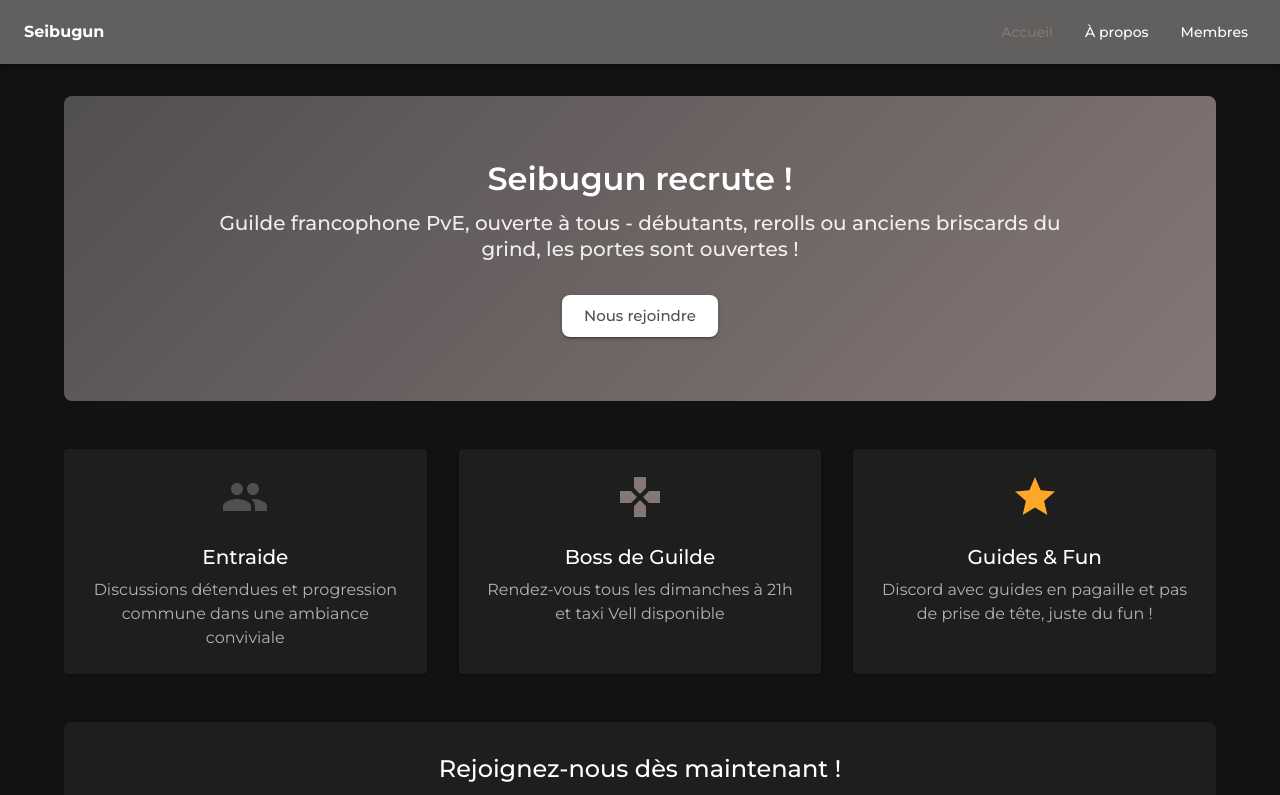
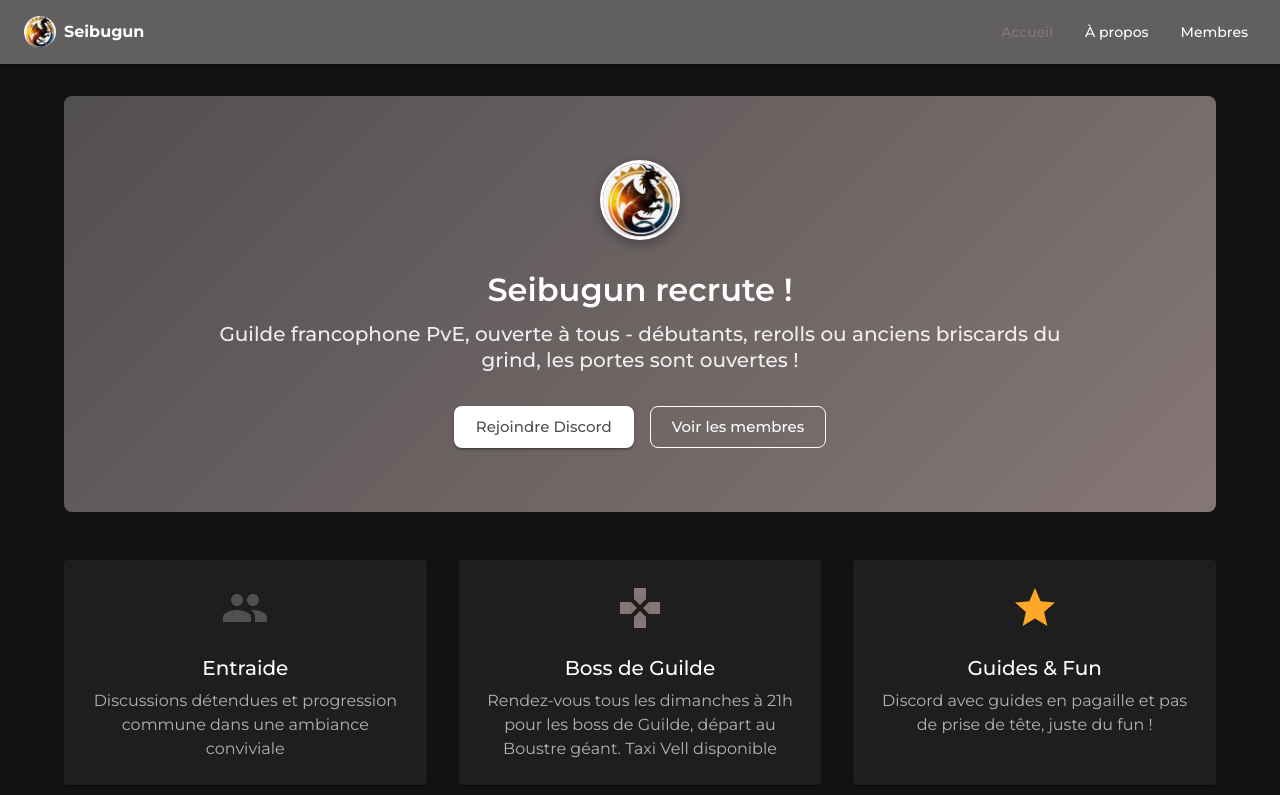
Before and after one commit to DrTulipe/Seibugun, a React (Vite) app: page / in a window 1280 px wide. Shown: the top 795 px of the page. Built offline with nearby package versions, Linux system fonts and the light colour scheme.

Commit message:
fix publish

```diff
--- a/index.html
+++ b/index.html
@@ -3,7 +3,7 @@
 
 <head>
   <meta charset="UTF-8" />
-  <link rel="icon" type="image/svg+xml" href="/vite.svg" />
+  <link rel="icon" type="image/jpeg" href="/seibugun_ico.jpg" />
   <meta name="viewport" content="width=device-width, initial-scale=1.0" />
   <title>Seibugun - Guilde BDO</title>
   <meta name="description" content="Site officiel de la guilde Seibugun - Black Desert Online" />
--- a/src/App.tsx
+++ b/src/App.tsx
@@ -10,7 +10,7 @@ function App() {
   return (
     <div className="App">
       <Navbar />
-      <Container maxWidth="lg" sx={{ minHeight: 'calc(100vh - 140px)', py: 4 }}>
+      <Container maxWidth="lg" sx={{ minHeight: 'calc(100vh - 140px)', py: 4, pt: { xs: 10, sm: 12 } }}>
         <Routes>
           <Route path="/" element={<Home />} />
           <Route path="/about" element={<About />} />
--- a/src/components/Navbar.tsx
+++ b/src/components/Navbar.tsx
@@ -60,21 +60,40 @@ const Navbar: React.FC = () => {
 
   return (
     <>
-      <AppBar position="static">
+      <AppBar position="fixed">
         <Toolbar>
-          <Typography
-            variant="h6"
+          <Box
             component={Link}
             to="/"
             sx={{
               flexGrow: 1,
               textDecoration: 'none',
               color: 'inherit',
-              fontWeight: 'bold',
+              display: 'flex',
+              alignItems: 'center',
+              gap: 1,
             }}
           >
-            Seibugun
-          </Typography>
+            <Box
+              component="img"
+              src="/seibugun_ico.jpg"
+              alt="Seibugun Logo"
+              sx={{
+                height: 32,
+                width: 32,
+                borderRadius: '50%',
+                objectFit: 'cover',
+              }}
+            />
+            <Typography
+              variant="h6"
+              sx={{
+                fontWeight: 'bold',
+              }}
+            >
+              Seibugun
+            </Typography>
+          </Box>
 
           {isMobile ? (
             <IconButton
--- a/src/pages/Home.tsx
+++ b/src/pages/Home.tsx
@@ -7,8 +7,10 @@ import {
   CardContent,
   Grid,
   Container,
+  Stack,
 } from '@mui/material'
 import { Group as GroupIcon, Games as GamesIcon, Star as StarIcon } from '@mui/icons-material'
+import { Link } from 'react-router-dom'
 
 const Home: React.FC = () => {
   return (
@@ -25,15 +27,33 @@ const Home: React.FC = () => {
         }}
       >
         <Container maxWidth="md">
+          <Box
+            component="img"
+            src="/seibugun_ico.jpg"
+            alt="Seibugun Logo"
+            sx={{
+              height: 80,
+              width: 80,
+              borderRadius: '50%',
+              objectFit: 'cover',
+              mb: 3,
+              border: '3px solid white',
+              boxShadow: '0 4px 12px rgba(0,0,0,0.3)',
+            }}
+          />
           <Typography variant="h2" component="h1" gutterBottom>
             Seibugun recrute !
           </Typography>
           <Typography variant="h5" component="p" sx={{ mb: 4, opacity: 0.9 }}>
             Guilde francophone PvE, ouverte à tous - débutants, rerolls ou anciens briscards du grind, les portes sont ouvertes !
           </Typography>
+          <Stack direction={{ xs: 'column', sm: 'row' }} spacing={2} justifyContent="center">
             <Button
               variant="contained"
               size="large"
+              href="https://discord.gg/xejvGDwczy"
+              target="_blank"
+              rel="noopener noreferrer"
               sx={{
                 backgroundColor: 'white',
                 color: 'primary.main',
@@ -42,8 +62,25 @@ const Home: React.FC = () => {
                 },
               }}
             >
-            Nous rejoindre
+              Rejoindre Discord
             </Button>
+            <Button
+              variant="outlined"
+              size="large"
+              component={Link}
+              to="/members"
+              sx={{
+                borderColor: 'white',
+                color: 'white',
+                '&:hover': {
+                  borderColor: 'white',
+                  backgroundColor: 'rgba(255, 255, 255, 0.1)',
+                },
+              }}
+            >
+              Voir les membres
+            </Button>
+          </Stack>
         </Container>
       </Box>
 
@@ -70,7 +107,7 @@ const Home: React.FC = () => {
                 Boss de Guilde
               </Typography>
               <Typography variant="body1" color="text.secondary">
-                Rendez-vous tous les dimanches à 21h et taxi Vell disponible
+                Rendez-vous tous les dimanches à 21h pour les boss de Guilde, départ au Boustre géant. Taxi Vell disponible
               </Typography>
             </CardContent>
           </Card>
--- a/vite.config.ts
+++ b/vite.config.ts
@@ -4,6 +4,7 @@ import react from '@vitejs/plugin-react'
 // https://vitejs.dev/config/
 export default defineConfig({
   plugins: [react()],
+  base: './',
   server: {
     port: 3000,
     open: true
```
Also changed, not shown: public/seibugun_ico.jpg (added). Lines whose indentation alone changed are shown as unchanged.
